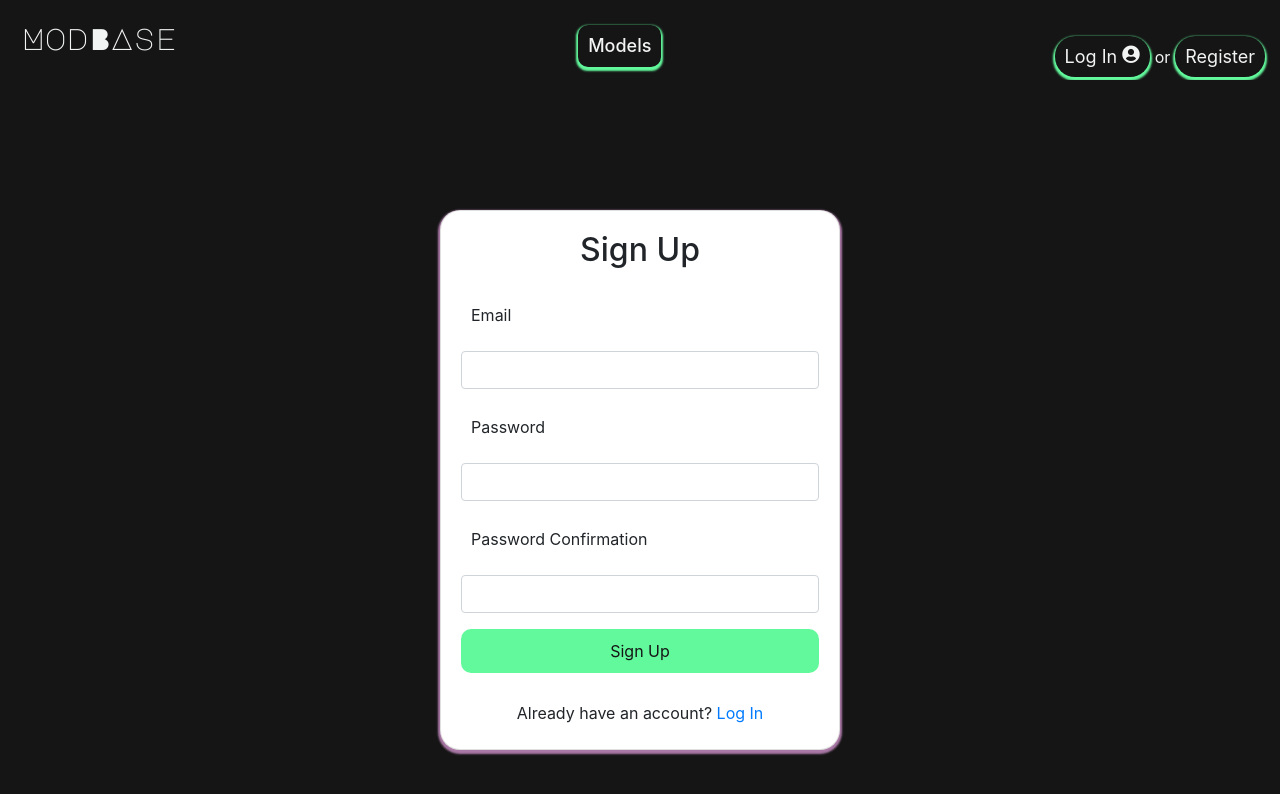
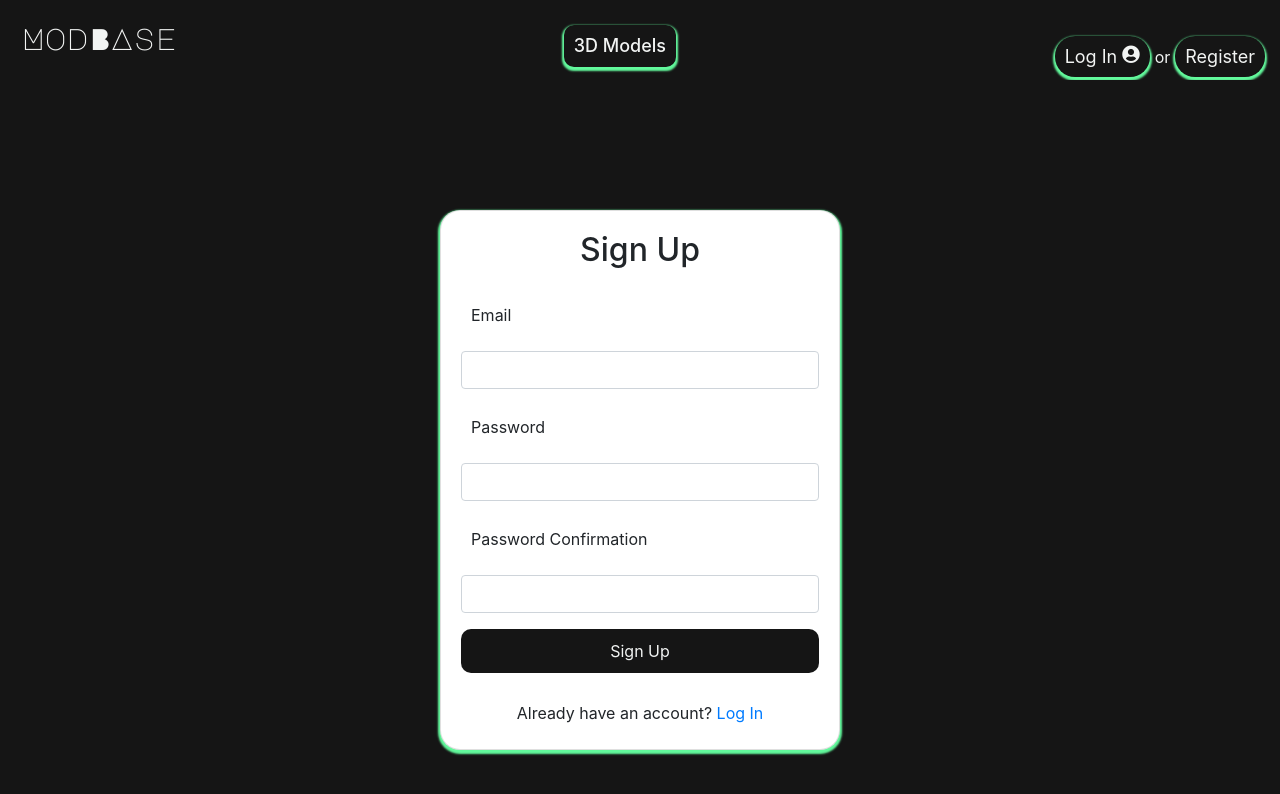
Before and after one commit to alastairodhiambo/3d-model-web, a React (Create React App) app: page /signup in a window 1280 px wide. Shown: the top 794 px of the page. Built offline with nearby package versions, Linux system fonts and the light colour scheme; no server answers.

Commit message:
update theme colors

```diff
--- a/src/components/App/Header.js
+++ b/src/components/App/Header.js
@@ -16,7 +16,7 @@
       </div>
       <div className="models-link">
         <Link to="/models">
-          <h2>Models</h2>
+          <h2>3D Models</h2>
         </Link>
       </div>
       <UserOptions currentUser={currentUser?.email} />
--- a/src/components/Login/Login.js
+++ b/src/components/Login/Login.js
@@ -41,7 +41,7 @@
           className="w-100"
           style={{
             minWidth: "400px",
-            boxShadow: "0px 2px 2px 2px #aa78a6",
+            boxShadow: "0px 2px 2px 2px #62f99c",
             borderRadius: "20px",
           }}
         >
--- a/src/components/Signup/Signup.js
+++ b/src/components/Signup/Signup.js
@@ -42,7 +42,7 @@
           className="w-100"
           style={{
             minWidth: "400px",
-            boxShadow: "0px 2px 2px 2px #aa78a6",
+            boxShadow: "0px 2px 2px 2px #62f99c",
             borderRadius: "20px",
           }}
         >
--- a/src/components/_variables.scss
+++ b/src/components/_variables.scss
@@ -10,11 +10,11 @@
 $title-font: "Quantico", sans-serif;
 
 @mixin linkStyling {
-  background: $deep-space-sparkle;
-  color: $theme;
+  background: $theme;
+  color: $theme-font;
 
   &:hover {
-    background: $theme-font;
+    background: $deep-space-sparkle;
     text-decoration: none !important;
     color: $theme;
   }
```
